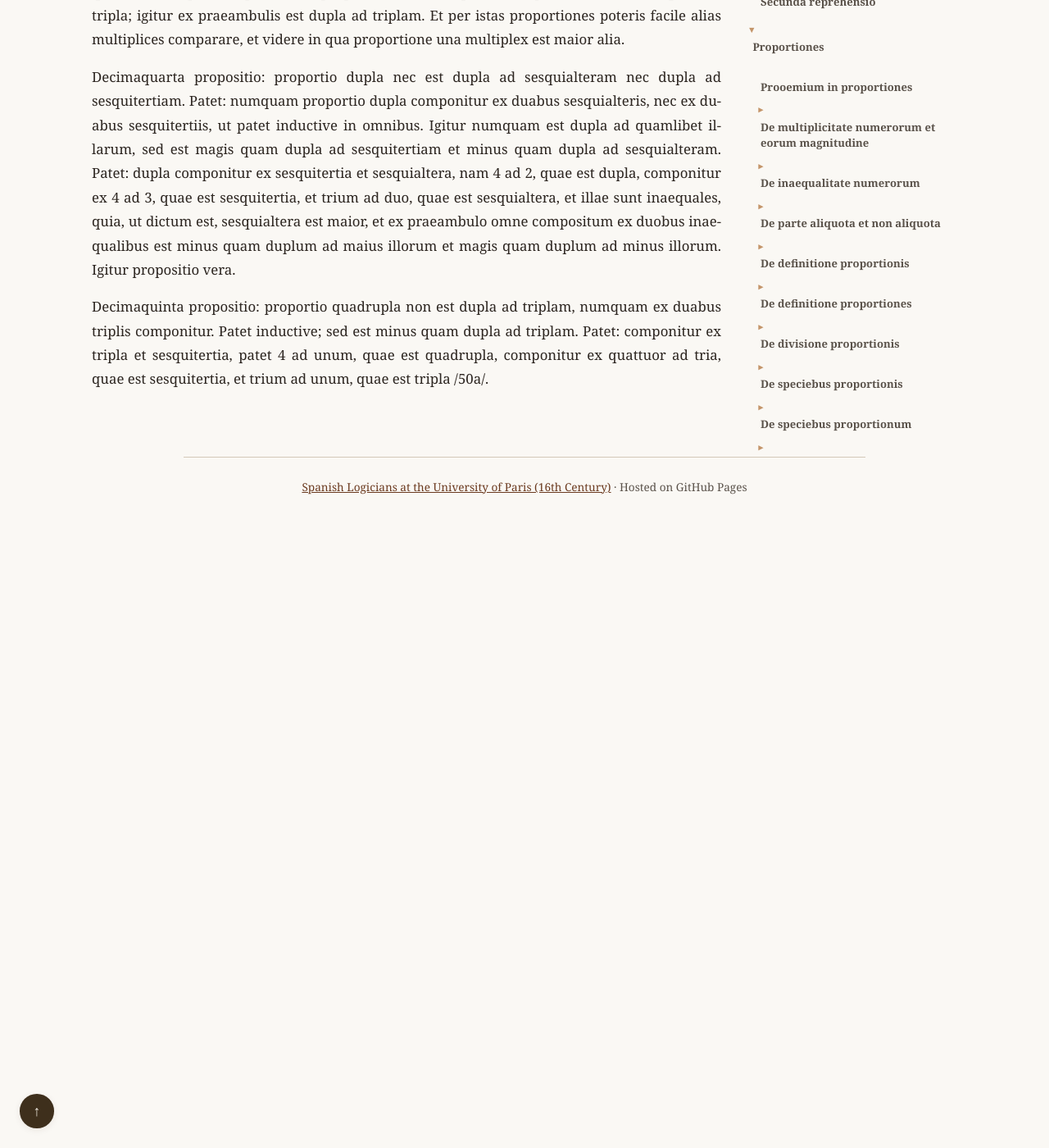
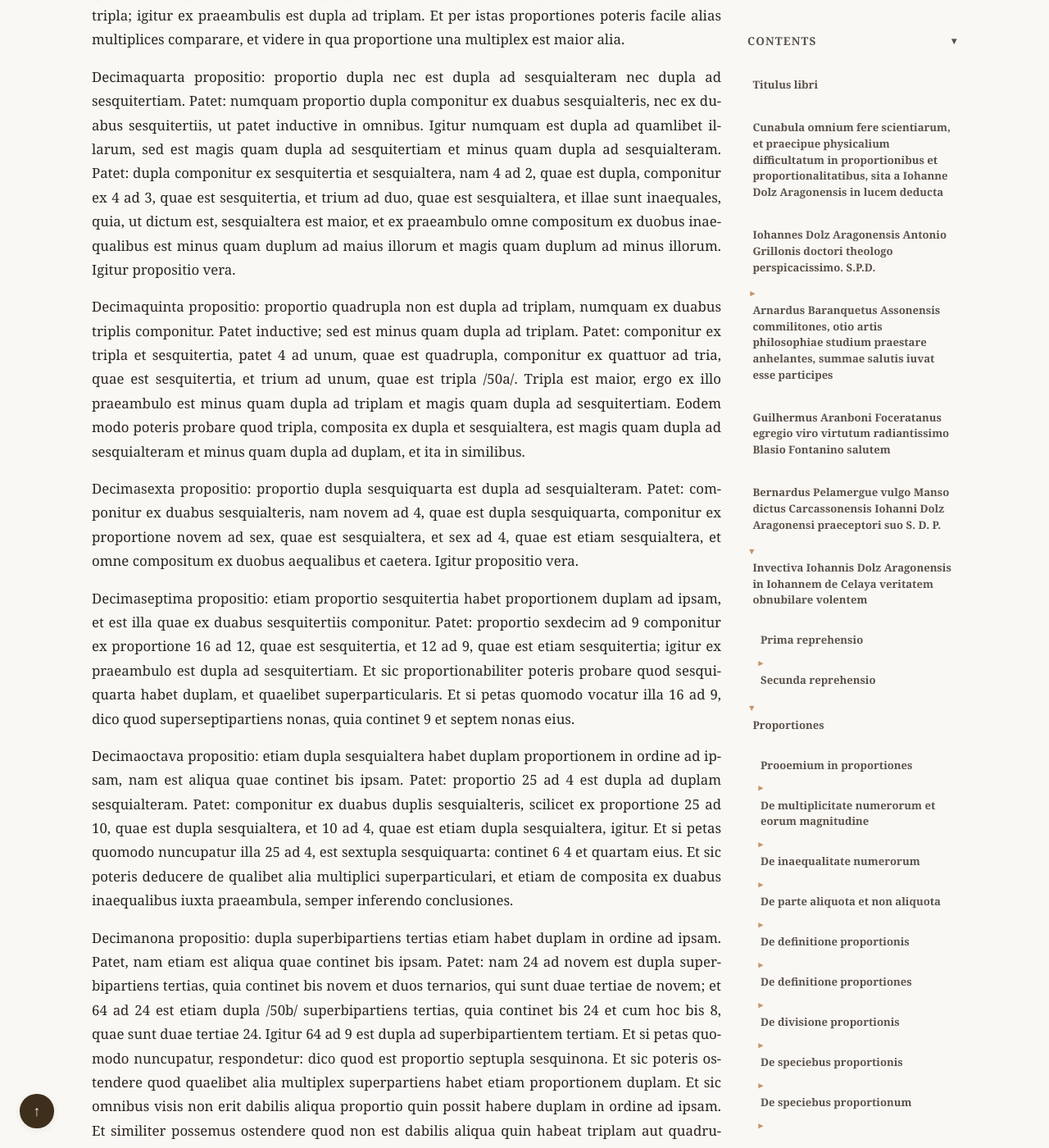
Before and after one commit to JoseBalado/Spanish-Logicians-at-the-University-of-Paris, a Jekyll site: the page built from philosophers/Juan-Dolz-del-Castellar/Cunabula-omnium-fere-scientiarum-1518.md, in a window 1280 px wide and 1400 px high, scrolled down 79786 px. Shown: the whole window at 82% size. Built offline with Jekyll 4.4.1, drawn with Linux system fonts in a browser that asks for light colours; before the commit the page ends 80416 px from its top, so only the background shows below that; some of the changed text lies outside the part shown.

Commit message:
Dolz. Cunabula, page 50

```diff
--- a/cspell-latin-custom.txt
+++ b/cspell-latin-custom.txt
@@ -2781,6 +2781,7 @@
 supernaturalis
 supernaturaliter
 supernaturalium
+superseptipartiens
 suppositale
 suppositali
 suppositalia
--- a/philosophers/Juan-Dolz-del-Castellar/Cunabula-omnium-fere-scientiarum-1518.md
+++ b/philosophers/Juan-Dolz-del-Castellar/Cunabula-omnium-fere-scientiarum-1518.md
@@ -1402,7 +1402,19 @@
 
 Decimaquarta propositio: proportio dupla nec est dupla ad sesquialteram nec dupla ad sesquitertiam. Patet: numquam proportio dupla componitur ex duabus sesquialteris, nec ex duabus sesquitertiis, ut patet inductive in omnibus. Igitur numquam est dupla ad quamlibet illarum, sed est magis quam dupla ad sesquitertiam et minus quam dupla ad sesquialteram. Patet: dupla componitur ex sesquitertia et sesquialtera, nam 4 ad 2, quae est dupla, componitur ex 4 ad 3, quae est sesquitertia, et trium ad duo, quae est sesquialtera, et illae sunt inaequales, quia, ut dictum est, sesquialtera est maior, et ex praeambulo omne compositum ex duobus inaequalibus est minus quam duplum ad maius illorum et magis quam duplum ad minus illorum. Igitur propositio vera.
 
-Decimaquinta propositio: proportio quadrupla non est dupla ad triplam, numquam ex duabus triplis componitur. Patet inductive; sed est minus quam dupla ad triplam. Patet: componitur ex tripla et sesquitertia, patet 4 ad unum, quae est quadrupla, componitur ex quattuor ad tria, quae est sesquitertia, et trium ad unum, quae est tripla /50a/.
+Decimaquinta propositio: proportio quadrupla non est dupla ad triplam, numquam ex duabus triplis componitur. Patet inductive; sed est minus quam dupla ad triplam. Patet: componitur ex tripla et sesquitertia, patet 4 ad unum, quae est quadrupla, componitur ex quattuor ad tria, quae est sesquitertia, et trium ad unum, quae est tripla /50a/. Tripla est maior, ergo ex illo praeambulo est minus quam dupla ad triplam et magis quam dupla ad sesquitertiam. Eodem modo poteris probare quod tripla, composita ex dupla et sesquialtera, est magis quam dupla ad sesquialteram et minus quam dupla ad duplam, et ita in similibus.
+
+Decimasexta propositio: proportio dupla sesquiquarta est dupla ad sesquialteram. Patet: componitur ex duabus sesquialteris, nam novem ad 4, quae est dupla sesquiquarta, componitur ex proportione novem ad sex, quae est sesquialtera, et sex ad 4, quae est etiam sesquialtera, et omne compositum ex duobus aequalibus et caetera. Igitur propositio vera.
+
+Decimaseptima propositio: etiam proportio sesquitertia habet proportionem duplam ad ipsam, et est illa quae ex duabus sesquitertiis componitur. Patet: proportio sexdecim ad 9 componitur ex proportione 16 ad 12, quae est sesquitertia, et 12 ad 9, quae est etiam sesquitertia; igitur ex praeambulo est dupla ad sesquitertiam. Et sic proportionabiliter poteris probare quod sesquiquarta habet duplam, et quaelibet superparticularis. Et si petas quomodo vocatur illa 16 ad 9, dico quod superseptipartiens nonas, quia continet 9 et septem nonas eius.
+
+Decimaoctava propositio: etiam dupla sesquialtera habet duplam proportionem in ordine ad ipsam, nam est aliqua quae continet bis ipsam. Patet: proportio 25 ad 4 est dupla ad duplam sesquialteram. Patet: componitur ex duabus duplis sesquialteris, scilicet ex proportione 25 ad 10, quae est dupla sesquialtera, et 10 ad 4, quae est etiam dupla sesquialtera, igitur. Et si petas quomodo nuncupatur illa 25 ad 4, est sextupla sesquiquarta: continet 6 4 et quartam eius. Et sic poteris deducere de qualibet alia multiplici superparticulari, et etiam de composita ex duabus inaequalibus iuxta praeambula, semper inferendo conclusiones.
+
+Decimanona propositio: dupla superbipartiens tertias etiam habet duplam in ordine ad ipsam. Patet, nam etiam est aliqua quae continet bis ipsam. Patet: nam 24 ad novem est dupla superbipartiens tertias, quia continet bis novem et duos ternarios, qui sunt duae tertiae de novem; et 64 ad 24 est etiam dupla /50b/ superbipartiens tertias, quia continet bis 24 et cum hoc bis 8, quae sunt duae tertiae 24. Igitur 64 ad 9 est dupla ad superbipartientem tertiam. Et si petas quomodo nuncupatur, respondetur: dico quod est proportio septupla sesquinona. Et sic poteris ostendere quod quaelibet alia multiplex superpartiens habet etiam proportionem duplam. Et sic omnibus visis non erit dabilis aliqua proportio quin possit habere duplam in ordine ad ipsam. Et similiter possemus ostendere quod non est dabilis aliqua quin habeat triplam aut quadruplam, et caetera.
+
+Vigesima propositio: non tamen oportebit quod quaelibet proportio habeat sesquialteram aut sesquitertiam in ordine ad ipsam. Hoc patet: dupla non habet sesquialteram ad ipsam. Patet, quia illa deberet continere duplam et medietatem eius, sed nulla reperitur quae contineat duplam et eius medietatem, maxime de rationali et de numero praedictarum, cum medietas duplae non dicatur rationalis, nec inter numeros reperiatur, ut dicemus inferius. Et etiam non poterit habere aliquam talem sesquitertiam ad ipsam, nam nulla reperitur quae contineat ipsam et tertiam partem eius, ut patet discurrendo. Similiter proportio tripla non habet aliquam sesquialteram ad ipsam, nam nulla datur quae contineat triplam et medietatem eius. Secus est de quadrupla, quae bene habet sesquialteram ad ipsam, nam datur aliqua continens ipsam et eius medietatem, nam, ut patet ex dictis, eius medietas est dupla. Modo sextupla est sesquialtera ad quadruplam, nam sextupla, quae est 12 ad 2, componitur ex proportione 12 ad 8 et 8 ad 2. Si dicis: nihil probas, quia 12 ad 8 non est medietas quadruplae; ad minus hoc constat de octupla, quae continet quadruplam et duplam: sexdecim ad 8, quae est dupla, et 8 ad 2, quae est quadrupla.
+
+Notandum tamen quod refert dicere: haec proportio per hanc proportionem excedit illam, et: in hac proportione est maior illa. Nam nos dicimus quod tripla excedit duplam per sesquialteram, et tamen non est sesquialtera ad duplam. Secunda pars patet ex proportionibus; prima patet: omne compositum ex aliquibus /51a/ quodcumque illorum per aliud excedit tripla componitur ex dupla sesquialtera.
 
 
 <!--
@@ -1492,5 +1504,10 @@
 Page 49b: sesquialteram ] emend. sesquitertiam (minus quam dupla ad sesquialteram; the first sesquitertiam stands)
 Page 49b: est ] sic (om.; proportio quadrupla non dupla ad triplam)
 Page 49b: numquam ] emend. nonnumquam (dupla ad triplam nonnumquam; the sense requires numquam; cf. the preceding proposition)
+Page 50a: sextupla ] emend. septupla (25 ad 4; continet 6 4 et quartam eius)
+Page 50a: continet 6 4 ] sic (i.e. sexies 4)
+Page 50b: 64 ad 9 ] emend. 64 ad 6 (septupla sesquinona; composed of 64 ad 24 and 24 ad 9)
+Page 50b: sextupla ] emend. septupla, (septupla est sexquialtera ad quadruplam)
+Page 50b: sextupla ] emend. septupla, (septupla quae est 12 ad 2)
 
 -->
```
Also changed, not shown: philosophers/Jeronimo-Pardo/Principiorum-Phisicorum-et-Introductiones-Librorum-Animae.md (+1 -2 lines).
